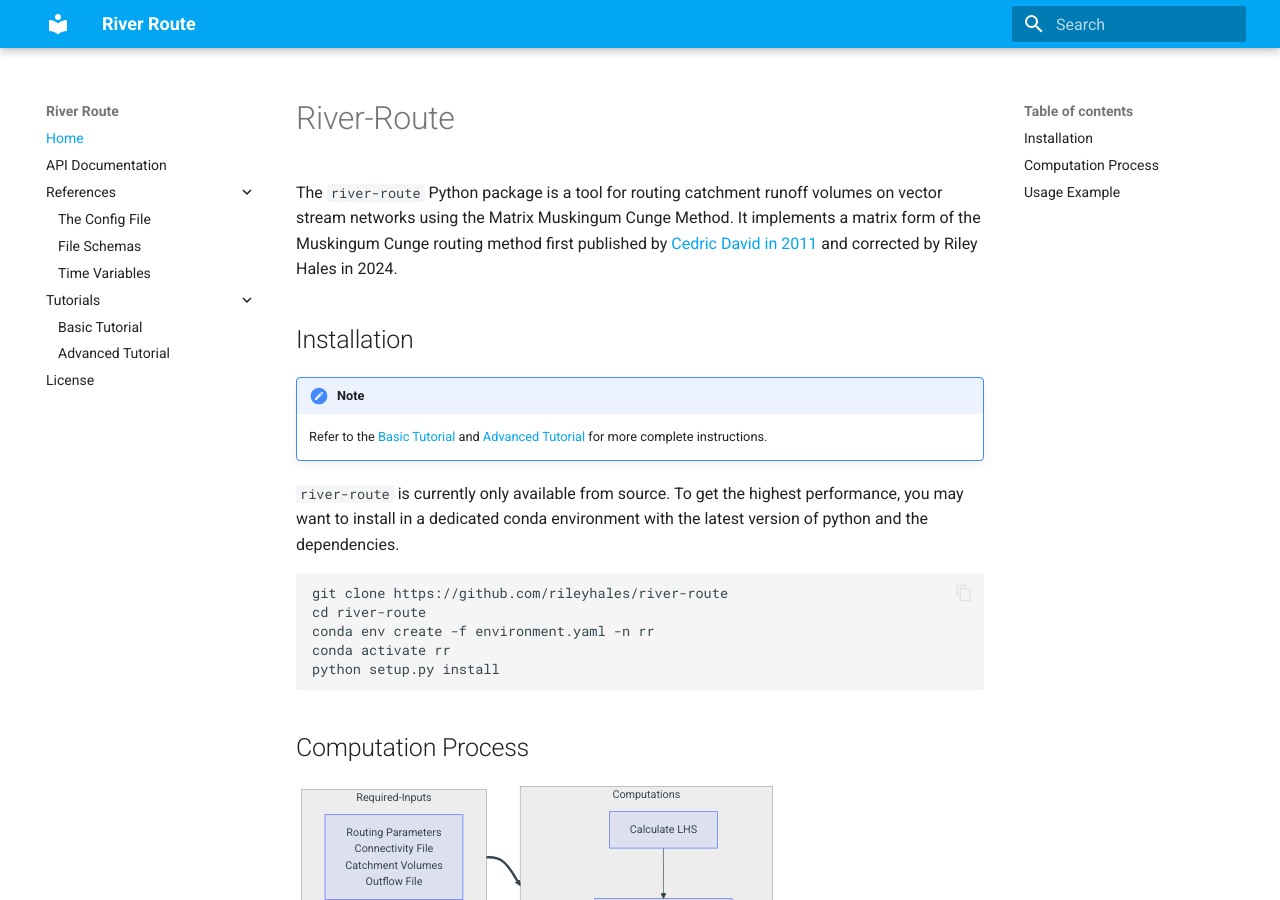
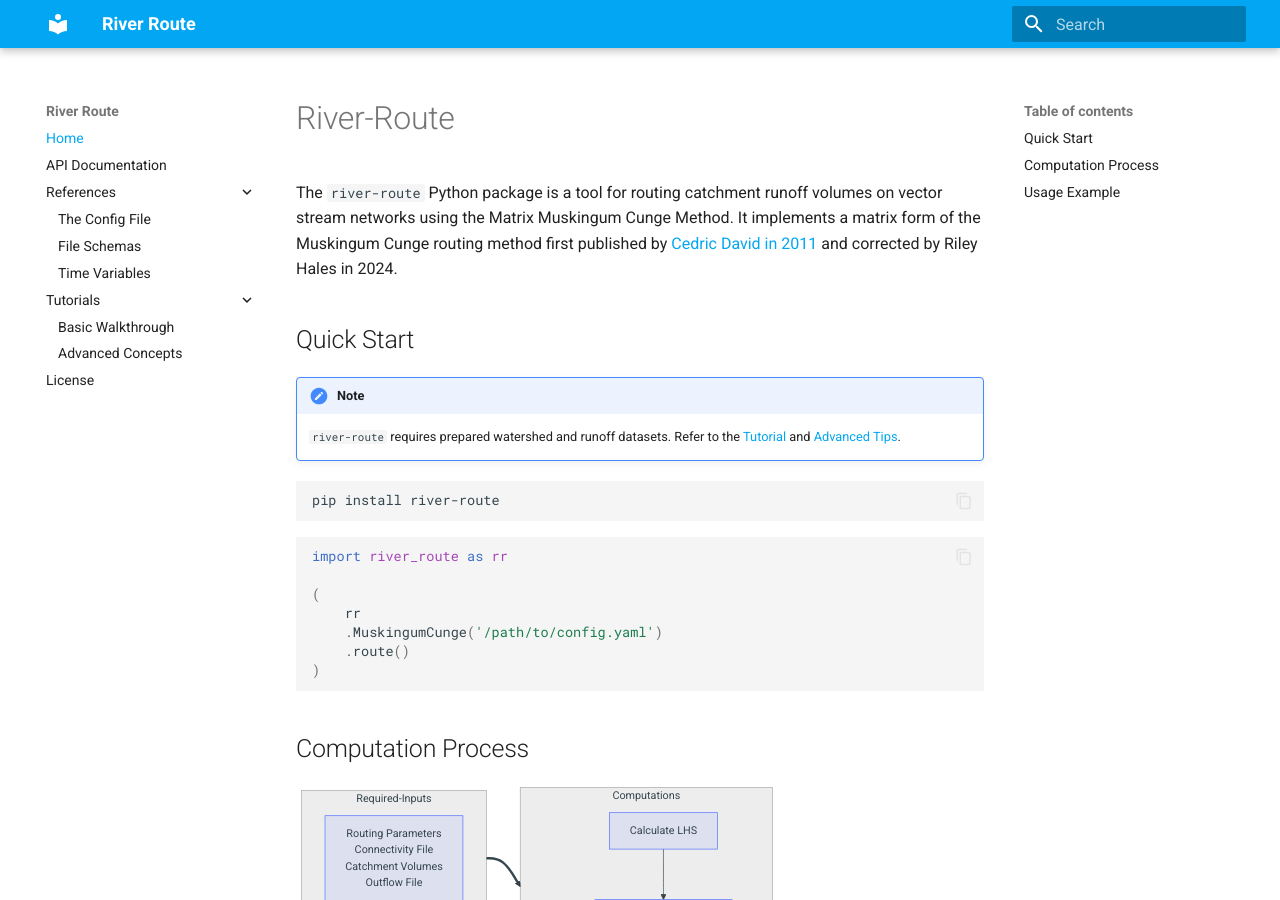
Before and after one commit to rileyhales/river-route, an MkDocs documentation site: the page built from docs/index.md, in a window 1280 px wide and 900 px high. Built offline with MkDocs 1.6.1 and Material for MkDocs 9.7.7, drawn with Linux system fonts in a browser that asks for light colours.

Commit message:
code cleanup (#37)

````diff
--- a/docs/index.md
+++ b/docs/index.md
@@ -1,24 +1,27 @@
 # River-Route
 
-The `river-route` Python package is a tool for routing catchment runoff volumes on vector stream networks using the
-Matrix Muskingum Cunge Method. It implements a matrix form of the Muskingum Cunge routing method first published by
-[Cedric David in 2011](https://doi.org/10.1175/2011JHM1345.1) and corrected by Riley Hales in 2024.
+The `river-route` Python package is a tool for routing catchment runoff volumes on vector stream networks using the Matrix Muskingum Cunge Method.
+It implements a matrix form of the Muskingum Cunge routing method first published by [Cedric David in 2011](https://doi.org/10.1175/2011JHM1345.1)
+and corrected by Riley Hales in 2024.
 
-## Installation
+## Quick Start
 
 !!! note
-    Refer to the [Basic Tutorial](tutorials/basic-tutorial.md) and [Advanced Tutorial](tutorials/advanced-tutorial.md)
-    for more complete instructions.
-
-`river-route` is currently only available from source. To get the highest performance, you may want to install in a
-dedicated conda environment with the latest version of python and the dependencies.
+    `river-route` requires prepared watershed and runoff datasets. Refer to the [Tutorial](tutorial/basic-tutorial.md)
+    and [Advanced Tips](tutorial/advanced-tutorial.md).
 
 ```commandline
-git clone https://github.com/rileyhales/river-route
-cd river-route
-conda env create -f environment.yaml -n rr
-conda activate rr
-python setup.py install
+pip install river-route
+```
+
+```python
+import river_route as rr
+
+(
+    rr
+    .MuskingumCunge('/path/to/config.yaml')
+    .route()
+)
 ```
 
 ## Computation Process
--- a/docs/references/io-file-schema.md
+++ b/docs/references/io-file-schema.md
@@ -117,7 +117,7 @@ The file contains 2 dimensions: time and river_id.
 It will have 1 variable named "Q" which is an array of shape (time, river_id) of dtype float.
 
 You can change the structure of the output file by overriding the default function to write outputs to disc. See the
-[Saving Outputs](../tutorials/advanced-tutorial.md) page for more information.
+[Saving Outputs](../tutorial/advanced-tutorial.md) page for more information.
 
 ## Initial and Final State Files
 
--- a/environment.yaml
+++ b/environment.yaml
@@ -3,6 +3,7 @@ channels:
   - conda-forge
   - defaults
 dependencies:
+  - python=3.12
   - dask
   - fastparquet
   - matplotlib
--- a/mkdocs.yml
+++ b/mkdocs.yml
@@ -20,8 +20,8 @@ nav:
       - File Schemas: references/io-file-schema.md
       - Time Variables: references/time-variables.md
   - Tutorials:
-      - Basic Tutorial: tutorials/basic-tutorial.md
-      - Advanced Tutorial: tutorials/advanced-tutorial.md
+      - Basic Walkthrough: tutorial/basic-tutorial.md
+      - Advanced Concepts: tutorial/advanced-tutorial.md
   - License: terms.md
 plugins:
   - search
````
Also changed, not shown: README.md (+1 -21 lines), docs/tutorial/basic-tutorial.md (added, +174 -0 lines), docs/tutorials/basic-tutorial.md (deleted, +0 -126 lines), docs/tutorial/advanced-tutorial.md (renamed from docs/tutorials/advanced-tutorial.md), 4 other files.
